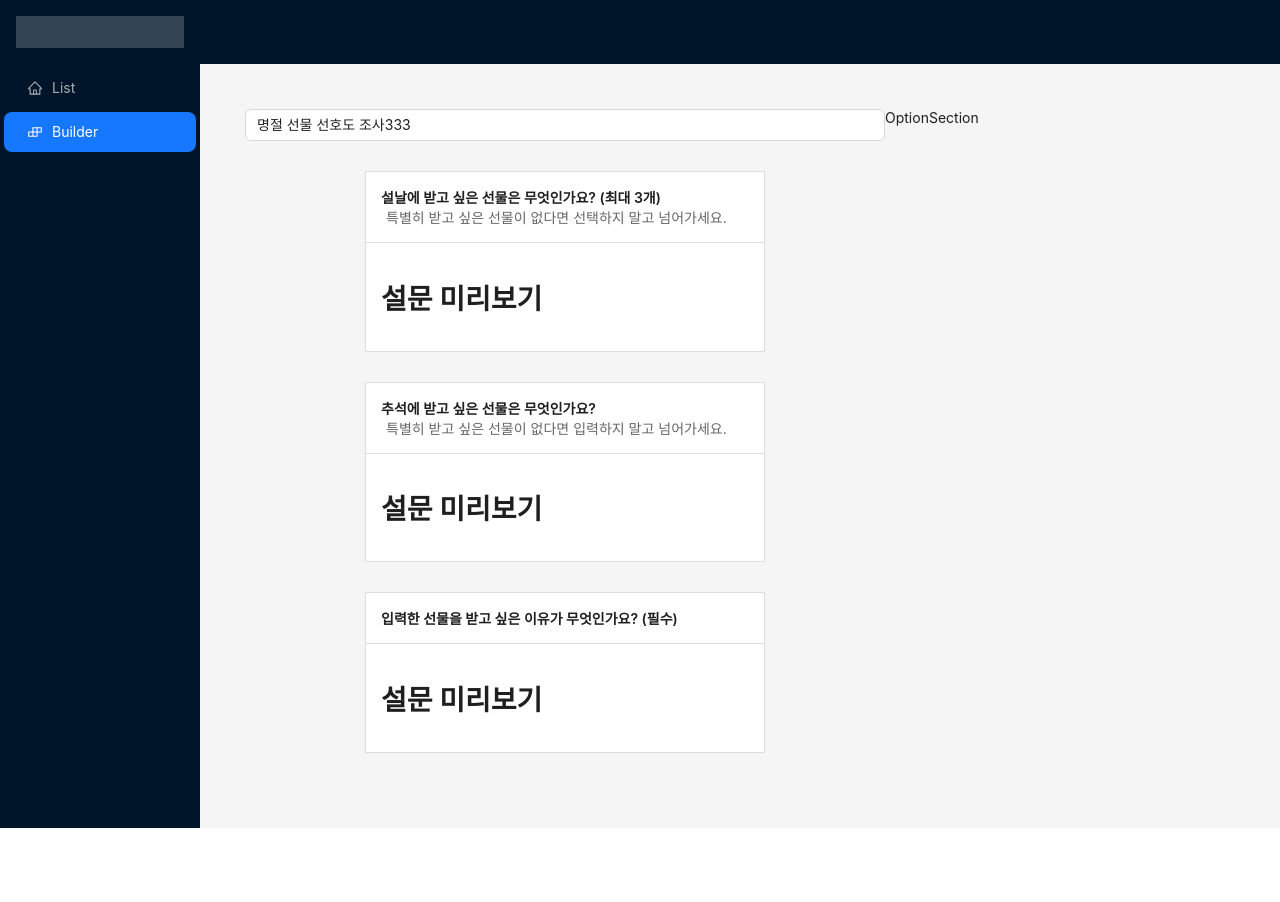
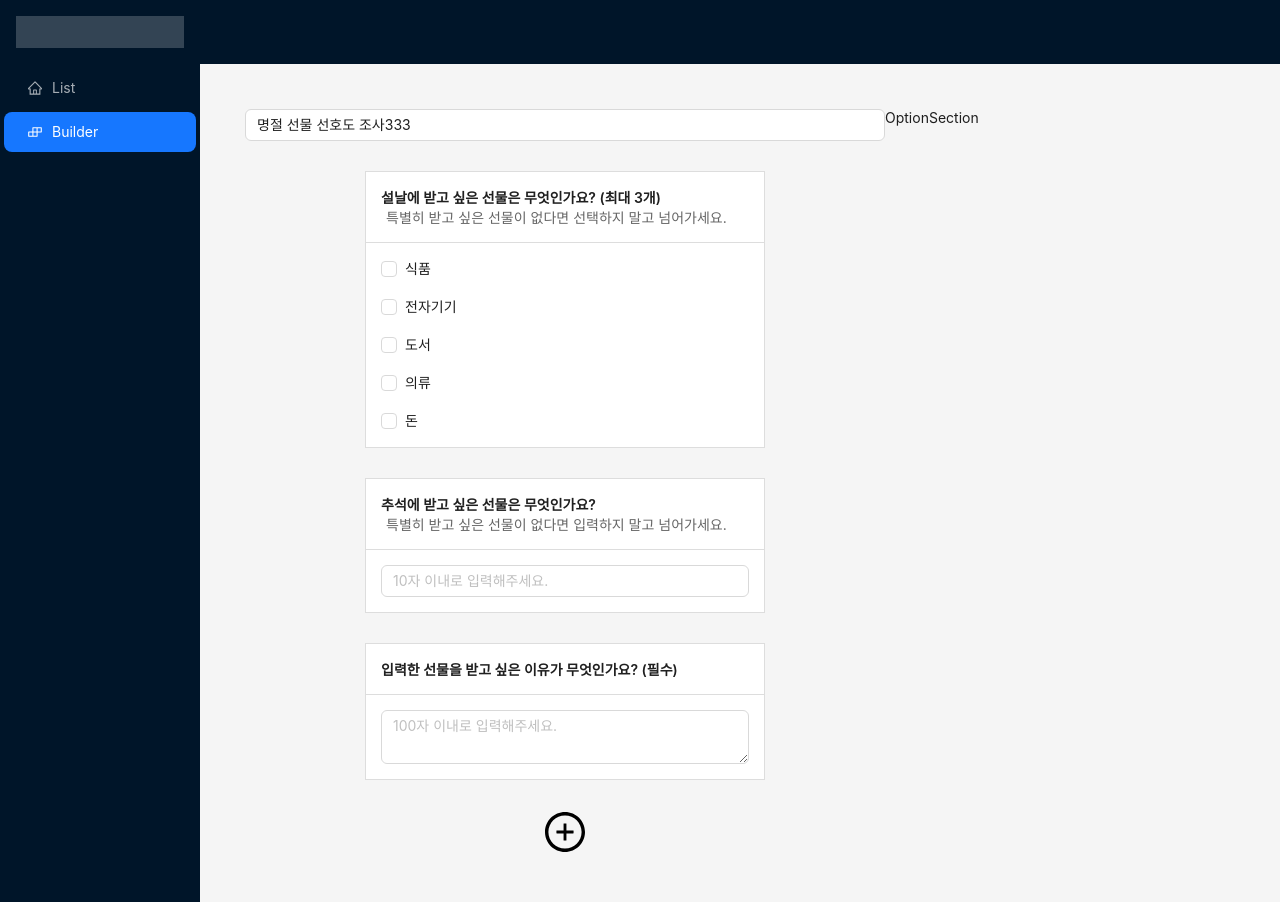
Before and after one commit to roto1212/survey-pie-admin, a React (Create React App) app: page /builder/1 in a window 1280 px wide. Before the commit the page ends 828 px from the top, so only its background shows below. Built offline with nearby package versions, Linux system fonts and the light colour scheme.

Commit message:
질문 추가, 삭제 기능 추가

```diff
--- /dev/null
+++ b/src/components/AddButton/index.js
@@ -0,0 +1,23 @@
+import { PlusCircleOutlined } from "@ant-design/icons";
+import styled from "styled-components";
+function AddButton({ onClick }) {
+	return <AddButtonWrapper>
+    <IconButton onClick={onClick}>
+      <PlusCircleOutlined />
+    </IconButton>
+  </AddButtonWrapper>
+}
+
+const AddButtonWrapper = styled.div`
+  text-align: center;
+`;
+
+const IconButton = styled.button`
+  background: none;
+  border: none;
+  outline: none;
+  font-size: 2.5rem;
+  cursor: pointer;
+`;
+
+export default AddButton;
--- /dev/null
+++ b/src/components/Body/index.js
@@ -0,0 +1,17 @@
+import SelectInput from "../SelectInput";
+import TextAreaInput from "../TextAreaInput";
+import TextInput from "../TextInput";
+
+function Body({ type, options }) {
+  let Component;
+  if (type === "text") {
+    Component = TextInput;
+  } else if (type === "textarea") {
+    Component = TextAreaInput;
+  } else if (type === "select") {
+    Component = SelectInput;
+  }
+  return <Component options={options} />;
+}
+
+export default Body;
--- a/src/components/Card/index.js
+++ b/src/components/Card/index.js
@@ -1,7 +1,10 @@
+import { Button } from 'antd';
+import { ArrowDownOutlined, ArrowUpOutlined, DeleteOutlined } from '@ant-design/icons';
 import styled from 'styled-components';
 
-function Card({title, desc, children}) {
-  return <CardWrapper>
+function Card({title, desc, children, onMoveUp, onMoveDown, onDelete}) {
+  return (
+    <CardWrapper>
       <Head>
         <Title>{title}</Title>
         <Desc>{desc}</Desc>
@@ -9,13 +12,39 @@ function Card({title, desc, children}) {
       <Body>
         {children}
       </Body>
-  </CardWrapper>;
+      <ButtonGroupWrapper>
+        <ButtonGroup>
+          <Button type="text" icon={<ArrowUpOutlined />} onClick={onMoveUp}/>
+          <Button type="text" icon={<DeleteOutlined />} onClick={onDelete}/>
+          <Button type="text" icon={<ArrowDownOutlined />} onClick={onMoveDown}/>
+        </ButtonGroup>
+      </ButtonGroupWrapper>
+    </CardWrapper>
+  );
 }
+const ButtonGroupWrapper = styled.div`
+  position: absolute;
+  left: calc(100%);
+  top: 0;
+  display: none;
+  height: 100%;
+`;
+const ButtonGroup = styled.div`
+  background: #fff;
+  margin-left: 30px;
+  border: 1px solid #dddddd;
+  border-radius: 5px;
+`;
+
 const CardWrapper = styled.div`
   border: 1px solid #dddddd;
   width: 400px;
   margin: 30px auto;
   background-color: #fff;
+  position: relative;
+  &:hover ${ButtonGroupWrapper} {
+    display: block;
+  }
 `;
 const Head = styled.div`
   border-bottom: 1px solid #dddddd;
@@ -31,4 +60,5 @@ const Desc = styled.div`
 const Body = styled.div`
   padding: 15px;
 `;
+
 export default Card;
--- a/src/components/PreviewSection/index.js
+++ b/src/components/PreviewSection/index.js
@@ -1,14 +1,19 @@
+import AddButton from "../AddButton";
+import Body from "../Body";
 import Card from "../Card";
 
-function PreviewSection({ questions }) {
+function PreviewSection({ questions, addQuestion, moveUpQuestion, moveDownQuestion, deleteQuestion }) {
   return <div>
     {questions.map((question, index) => (
-      <Card key={index} title={question.title} desc={question.desc}>
-        <div>
-          <h1>설문 미리보기</h1>
-        </div>
+      <Card key={index} title={question.title} desc={question.desc}
+        onMoveUp={() => moveUpQuestion(index)}
+        onMoveDown={() => moveDownQuestion(index)}
+        onDelete={() => deleteQuestion(index)}
+      >
+        <Body type={question.type} options={question.options} />
       </Card>
     ))}
+    <AddButton onClick={addQuestion} />
   </div>;
 }
 
--- /dev/null
+++ b/src/components/SelectInput/index.js
@@ -0,0 +1,7 @@
+import { Checkbox } from "antd";
+
+function SelectInput({ options }) {
+	return <Checkbox.Group style={{ display: "flex", flexDirection: "column", gap: "1rem" }} options={options.items} />;
+}
+
+export default SelectInput;
--- /dev/null
+++ b/src/components/TextAreaInput/index.js
@@ -0,0 +1,7 @@
+import { Input } from "antd";
+const { TextArea } = Input;
+function TextAreaInput({ options }) {
+  return <TextArea placeholder={options.placeholder} maxLength={options.max}/>;
+}
+
+export default TextAreaInput;
--- /dev/null
+++ b/src/components/TextInput/index.js
@@ -0,0 +1,7 @@
+import { Input } from "antd";
+
+function TextInput({ options }) {
+  return <Input placeholder={options.placeholder} maxLength={options.max} />;
+}
+
+export default TextInput;
--- a/src/pages/BuilderPage.js
+++ b/src/pages/BuilderPage.js
@@ -4,6 +4,7 @@ import { useState } from 'react';
 import OptionSection from '../components/OptionSection';
 import PreviewSection from '../components/PreviewSection';
 import MainLayout from '../layouts/MainLayout';
+import {produce} from "immer";
 
 function BuilderPage() {
   const [data, setData] = useState({
@@ -48,8 +49,47 @@ function BuilderPage() {
       <MainLayout selectedKey="builder">
         <Row>
           <Col flex="auto">
-            <Input placeholder="설문 제목을 입력해주세요." value={data.title} onChange={(e) => setData({ ...data, title: e.target.value })} />
-            <PreviewSection questions={data.questions} />
+            <Input placeholder="설문 제목을 입력해주세요." value={data.title}
+              onChange={(e) => setData(produce(data, draft => {
+                draft.title = e.target.value
+              }))}
+            />
+            <PreviewSection questions={data.questions}
+              addQuestion={() => {
+                setData(produce(data, draft => {
+                  draft.questions.push({
+                    title: "Untitled",
+                    desc: "",
+                    type: "text",
+                    required: false,
+                    options: {
+                      max: 20,
+                      placeholder: ""
+                    }
+                  })
+                }))
+              }}
+              moveUpQuestion={(index) => {
+                if (index === 0) return;
+                setData(produce(data, draft => {
+                  const question = draft.questions[index];
+                  draft.questions[index] = draft.questions[index - 1];
+                  draft.questions[index - 1] = question;
+                }))
+              }}
+              moveDownQuestion={(index) => {
+                if (index === data.questions.length - 1) return;
+                setData(produce(data, draft => {
+                  const question = draft.questions[index];
+                  draft.questions[index] = draft.questions[index + 1];
+                  draft.questions[index + 1] = question;
+                }))
+              }}
+              deleteQuestion={(index) => {
+                setData(produce(data, draft => {
+                  draft.questions.splice(index, 1);
+                }))
+              }} />
           </Col>
           <Col flex="350px">
             <OptionSection />
--- a/src/pages/ListPage.js
+++ b/src/pages/ListPage.js
@@ -1,4 +1,4 @@
-import { Button, Space, Table, Tag } from 'antd';
+import { Button, Table } from 'antd';
 import { useState } from 'react';
 import { useNavigate } from 'react-router-dom';
 import useSWR from 'swr';
```
Also changed, not shown: package.json (+7 -11 lines), 1 other file (tests, documents, lock files or other folders). Lines whose indentation alone changed are shown as unchanged.
